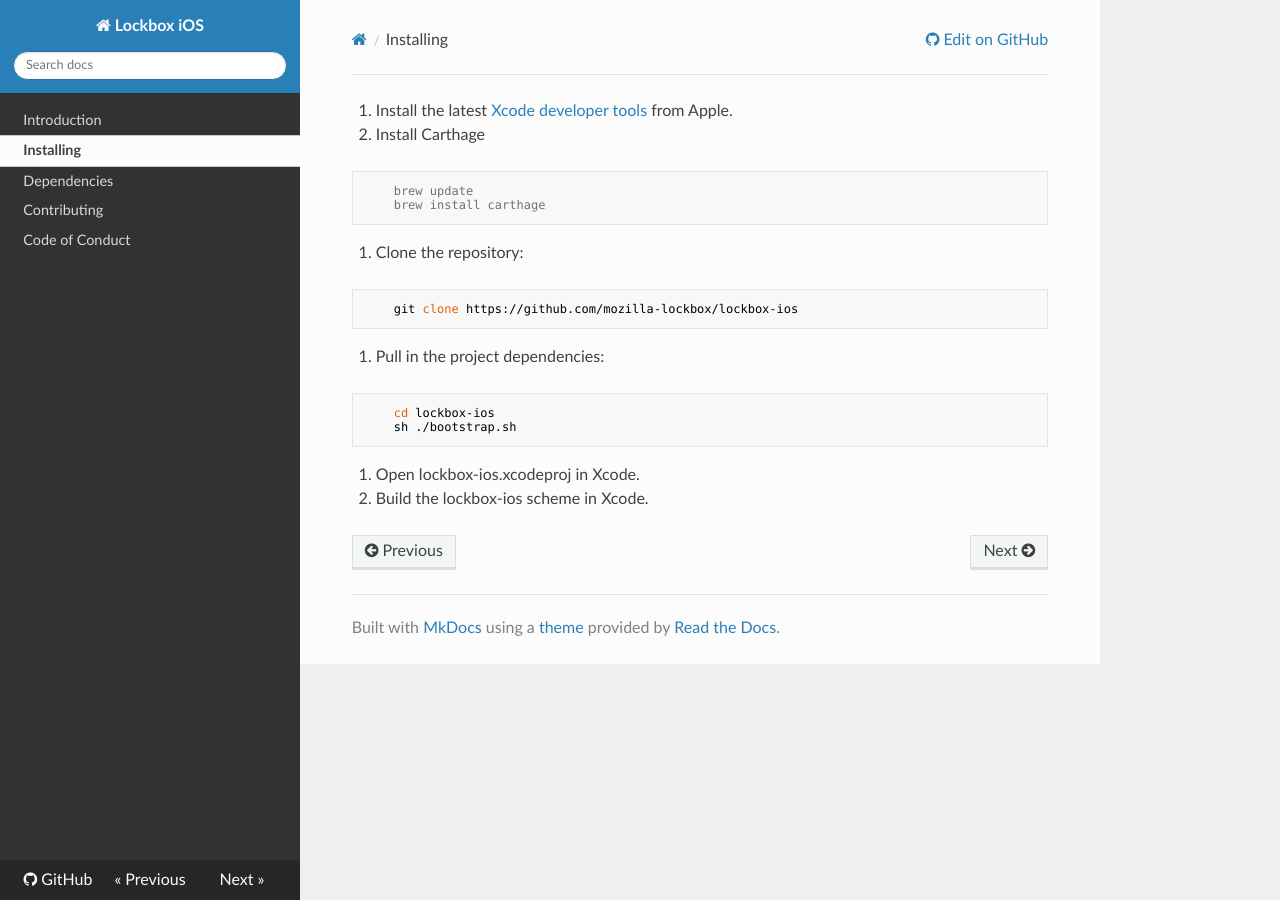
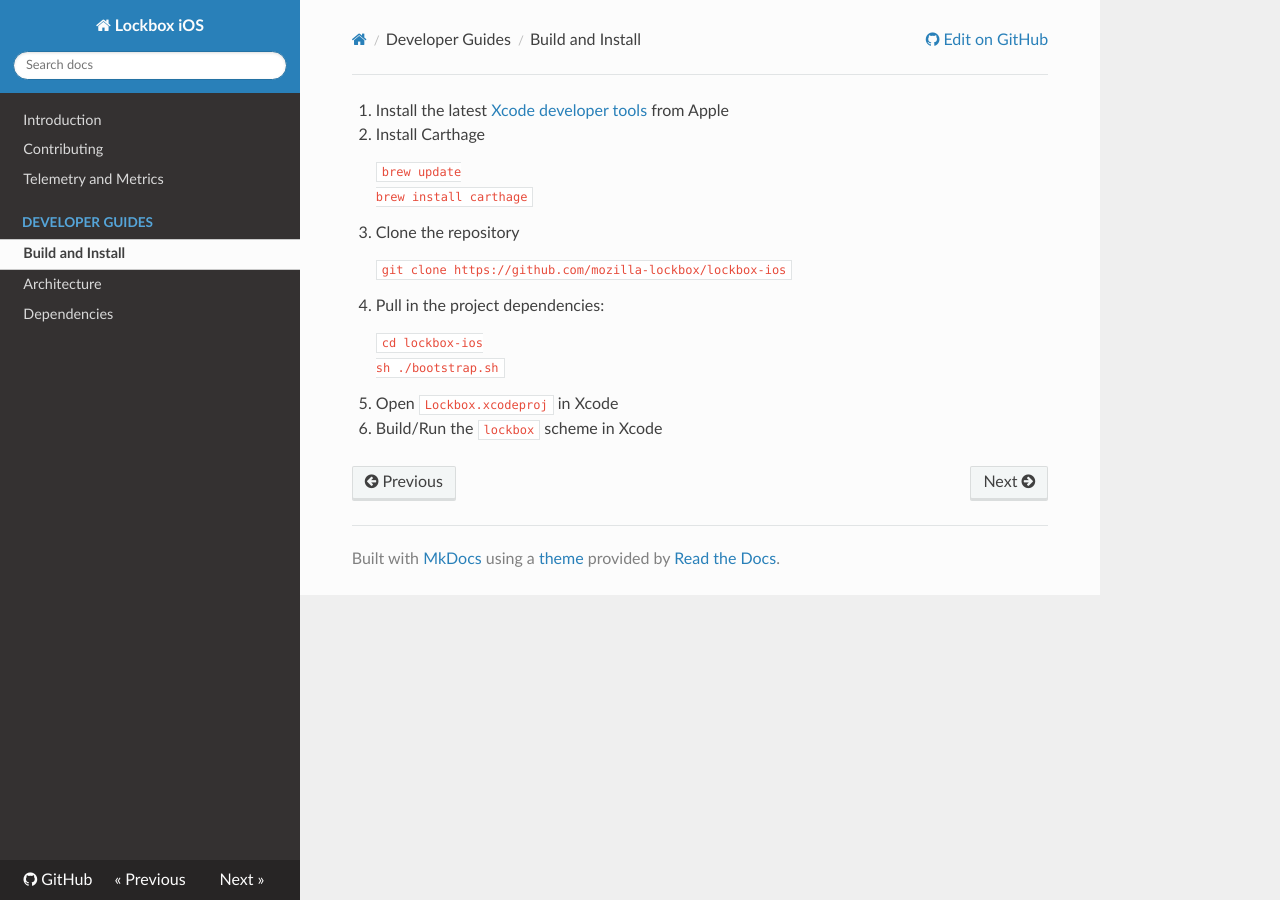
Before and after one commit to mozilla-lockwise/lockwise-ios, an MkDocs documentation site: the page built from docs/install.md, in a window 1280 px wide. Built offline with MkDocs 1.6.1, drawn with Linux system fonts in a browser that asks for light colours; nearby versions of some CDN libraries; old or Windows-style settings are respelled for this version of MkDocs.

Commit message:
Minor doc updates to fix markdown, rearrange navigation (#246)
* Rearrange docs and include architecture

* Minor markdown formatting tweaks

````diff
--- a/docs/install.md
+++ b/docs/install.md
@@ -1,21 +1,25 @@
+1. Install the latest [Xcode developer tools](https://developer.apple.com/xcode/downloads/) from Apple
 
-1. Install the latest [Xcode developer tools](https://developer.apple.com/xcode/downloads/) from Apple.
 2. Install Carthage
-```
+
+    ```
     brew update
     brew install carthage
-```
+    ```
 
-3. Clone the repository:
-```
+3. Clone the repository
+
+    ```
     git clone https://github.com/mozilla-lockbox/lockbox-ios
-```
+    ```
 
 4. Pull in the project dependencies:
-```
+
+    ```
     cd lockbox-ios
     sh ./bootstrap.sh
-```
+    ```
 
-5. Open lockbox-ios.xcodeproj in Xcode.
-6. Build the lockbox-ios scheme in Xcode.
+5. Open `Lockbox.xcodeproj` in Xcode
+
+6. Build/Run the `lockbox` scheme in Xcode
--- a/mkdocs.yml
+++ b/mkdocs.yml
@@ -6,7 +6,9 @@
 
 pages:
 - 'Introduction': 'index.md'
-- 'Installing': 'install.md'
-- 'Dependencies': 'updating_libraries.md'
 - 'Contributing': 'contributing.md'
-- 'Code of Conduct': 'code_of_conduct.md'
+- 'Telemetry and Metrics': 'metrics.md'
+- 'Developer Guides':
+  - 'Build and Install': 'install.md'
+  - 'Architecture': 'architecture.md'
+  - 'Dependencies': 'updating_libraries.md'
````
Also changed, not shown: docs/architecture.md (+7 -0 lines).
